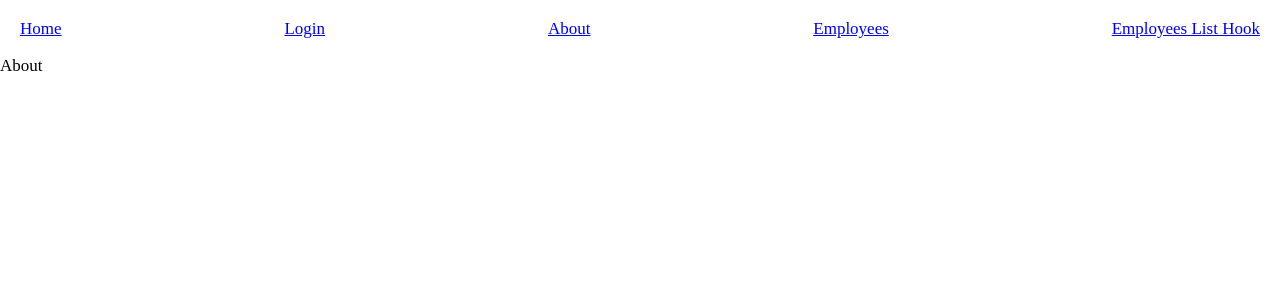
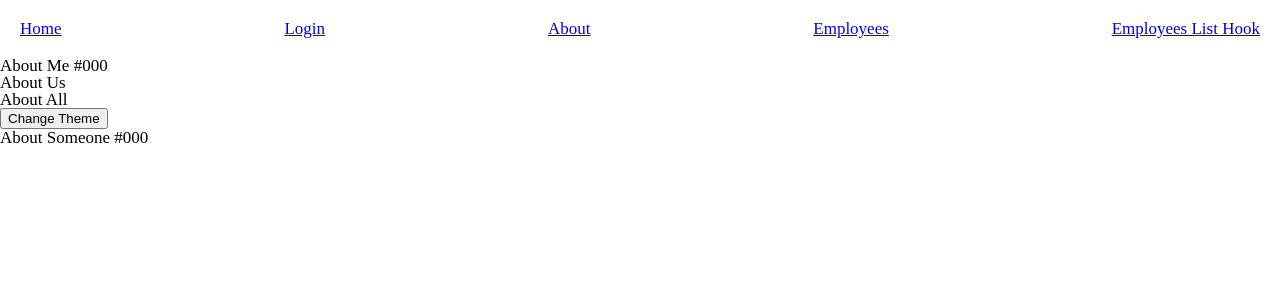
Before and after one commit to Newton-School/learn-react, a React (Create React App) app: page /about in a window 1280 px wide. Shown: the top 300 px of the page. Built offline with nearby package versions, Linux system fonts and the light colour scheme; the HTML template or start-up script is replaced by a standard one.

Commit message:
Erap the components in Context.Provider

```diff
--- a/src/containers/About.js
+++ b/src/containers/About.js
@@ -1,5 +1,43 @@
-import React from "react";
+import React, { useContext, useState } from "react";
+import { ThemeContext, theme } from "../context/themeContext";
 
-const About = () => <div>About</div>;
+const AboutMe = () => {
+  const { selectedTheme } = useContext(ThemeContext);
+  return <div>About Me {selectedTheme.foreground}</div>;
+};
+
+const AboutUs = () => {
+  return <div>About Us</div>;
+};
+
+const AboutSomeone = () => {
+  const { selectedTheme } = useContext(ThemeContext);
+
+  return <div>About Someone {selectedTheme.foreground}</div>;
+};
+
+const AboutAll = () => {
+  const { setTheme } = useContext(ThemeContext);
+
+  return (
+    <div>
+      <p>About All</p>
+      <button onClick={() => setTheme({ ...theme.dark })}>Change Theme</button>
+    </div>
+  );
+};
+
+const About = () => {
+  const [selectedTheme, setTheme] = useState({ ...theme.light });
+
+  return (
+    <ThemeContext.Provider value={{ selectedTheme, setTheme }}>
+      <AboutMe />
+      <AboutUs />
+      <AboutAll />
+      <AboutSomeone />
+    </ThemeContext.Provider>
+  );
+};
 
 export default About;
--- /dev/null
+++ b/src/context/themeContext.js
@@ -0,0 +1,14 @@
+import React from "react";
+
+export const theme = {
+  light: {
+    background: "#fff",
+    foreground: "#000",
+  },
+  dark: {
+    background: "#000",
+    foreground: "#fff",
+  },
+};
+
+export const ThemeContext = React.createContext(theme.light);
```
